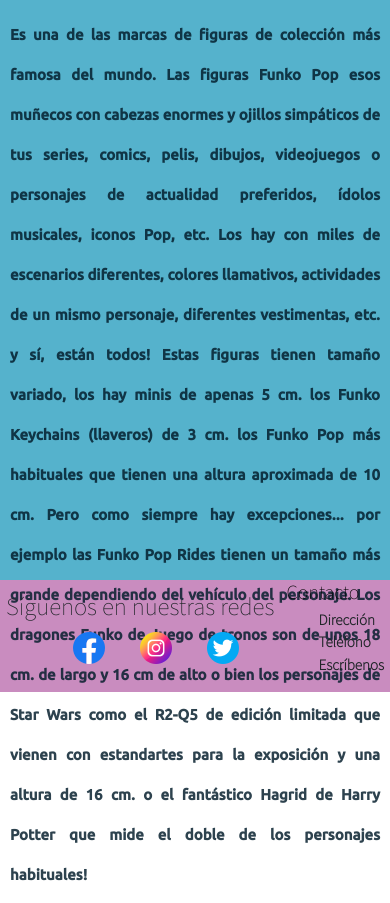
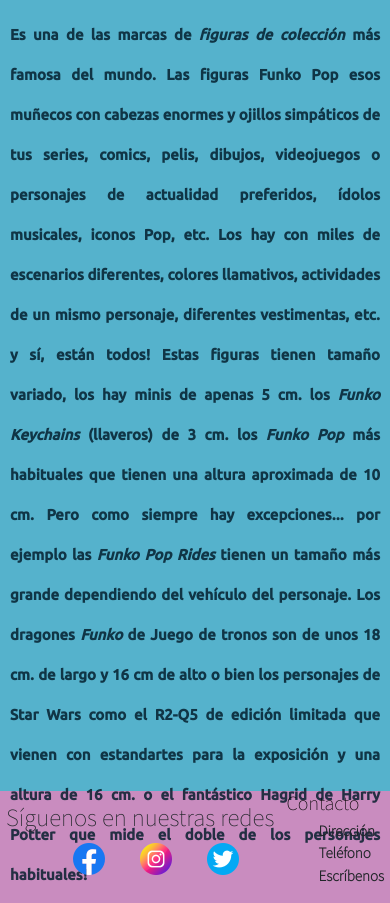
Before and after one commit to IvanCastro4/proyecto-funkosgdl-2022, a website: page pages/que_es_funko.html in a window 390 px wide. Shown: the part 248-1151 px from the top of the page. Drawn offline with nearby package versions, Linux system fonts and the light colour scheme.

Commit message:
mediamobile modificado

```diff
--- a/pages/que_es_funko.html
+++ b/pages/que_es_funko.html
@@ -77,21 +77,21 @@
         <div class="definicion">
             <h2>¿Qué es funko?</h2>
             <p>
-                Es una de las marcas de figuras de colección más famosa del mundo. Las
-                figuras Funko Pop esos muñecos con cabezas enormes y ojillos
+                Es una de las marcas de <b><i>figuras de colección</i></b> más famosa del mundo. Las
+                figuras <b>Funko Pop</b> esos muñecos con cabezas enormes y ojillos
                 simpáticos de tus series, comics, pelis, dibujos, videojuegos o
                 personajes de actualidad preferidos, ídolos musicales, iconos Pop,
                 etc. Los hay con miles de escenarios diferentes, colores llamativos,
                 actividades de un mismo personaje, diferentes vestimentas, etc. y sí,
                 están todos! Estas figuras tienen tamaño variado, los hay minis de
-                apenas 5 cm. los Funko Keychains (llaveros) de 3 cm. los Funko Pop más
+                apenas 5 cm. los <i>Funko Keychains</i> (llaveros) de 3 cm. los <i>Funko Pop</i> más
                 habituales que tienen una altura aproximada de 10 cm. Pero como
-                siempre hay excepciones... por ejemplo las Funko Pop Rides tienen un
+                siempre hay excepciones... por ejemplo las <i>Funko Pop Rides</i> tienen un
                 tamaño más grande dependiendo del vehículo del personaje. Los dragones
-                Funko de Juego de tronos son de unos 18 cm. de largo y 16 cm de alto o
-                bien los personajes de Star Wars como el R2-Q5 de edición limitada que
+                <i>Funko</i> de <b>Juego de tronos</b> son de unos 18 cm. de largo y 16 cm de alto o
+                bien los personajes de <b>Star Wars</b> como el R2-Q5 de edición limitada que
                 vienen con estandartes para la exposición y una altura de 16 cm. o el
-                fantástico Hagrid de Harry Potter que mide el doble de los personajes
+                fantástico <b>Hagrid de Harry Potter</b> que mide el doble de los personajes
                 habituales!
             </p>
         </div>
--- a/scss/layouts/_main-que_es_funko.scss
+++ b/scss/layouts/_main-que_es_funko.scss
@@ -17,7 +17,7 @@
     font-family: 'Ubuntu', sans-serif;
     text-align: justify;
     font-size: 25px;
-    font-weight: 800;
+    font-weight: 400;
     line-height: 40px;
     color: rgba(3, 28, 42, 0.83);
     width: 100%;
--- a/scss/layouts/_media-mobile.scss
+++ b/scss/layouts/_media-mobile.scss
@@ -139,7 +139,7 @@
     height: 100px;
 }
 .definicion{
-    height: 75vh;
+    height: 100vh;
 width: 100vw;
 background-color:rgba(62, 174, 208, 0.756);
 h2{
```
Also changed, not shown: css/style.css.
